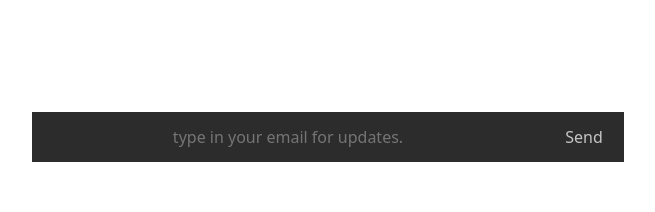
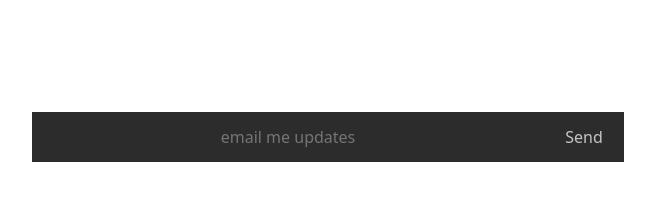
Before and after one commit to Jasper-Rowan/NatureDAO-landing-page, a Next.js app: page / in a window 1280 px wide. Shown: the part 1669-1881 px from the top of the page, without its empty margins (312-967 px from the left). Built offline with nearby package versions, Linux system fonts and the light colour scheme.

Commit message:
email me for updates

```diff
--- a/components/EmailBox.js
+++ b/components/EmailBox.js
@@ -27,7 +27,7 @@ export default function EmailBox() {
             className={styles.formInput}
             id="email"
             type="email"
-            placeholder="type in your email for updates."
+            placeholder="email me updates"
             onChange={(e) => setEmail(e.target.value)}
           />
           <button className={styles.formButton} type="submit">
```
